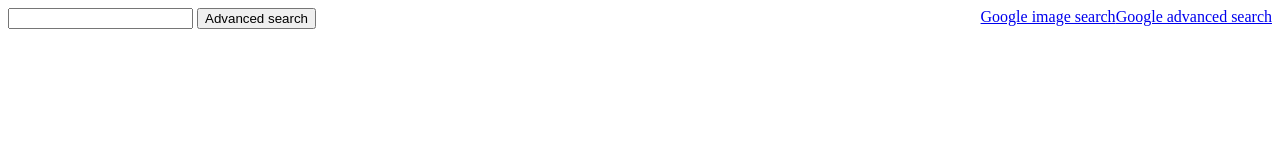
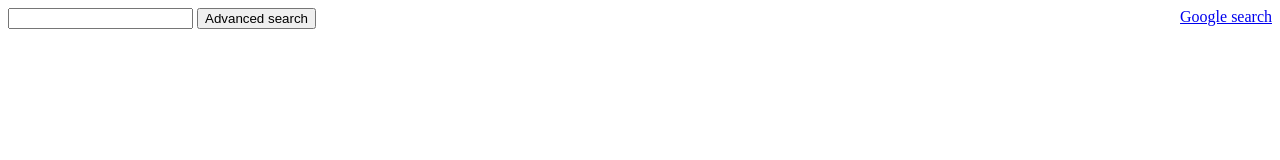
Before and after one commit to rohanasif/search, a plain HTML site: page advancedsearch.html in a window 1280 px wide. Drawn offline with Linux system fonts and the light colour scheme.

```diff
--- a/advancedsearch.html
+++ b/advancedsearch.html
@@ -7,10 +7,10 @@
                 display: flex;
                 flex-wrap: wrap;
             }
-            a#advancedsearch, #othersearchbox {
+            #advancedsearch, #othersearchbox {
                 float:right;
             }
-            a#imagesearch, #searchbox{
+            #imagesearch, #searchbox{
                 float:left;
             }
         </style>
@@ -25,8 +25,7 @@
             </div>
 
             <div id="othersearchbox">
-                <a id="imagesearch" href="imagesearch.html">Google image search</a>
-                <a id="advancedsearch" href="advancedsearch.html">Google advanced search</a>
+                <a href="index.html">Google search</a>
             </div>
         </div>
 
```
Also changed, not shown: imagesearch.html (+4 -4 lines), index.html (+2 -2 lines).
